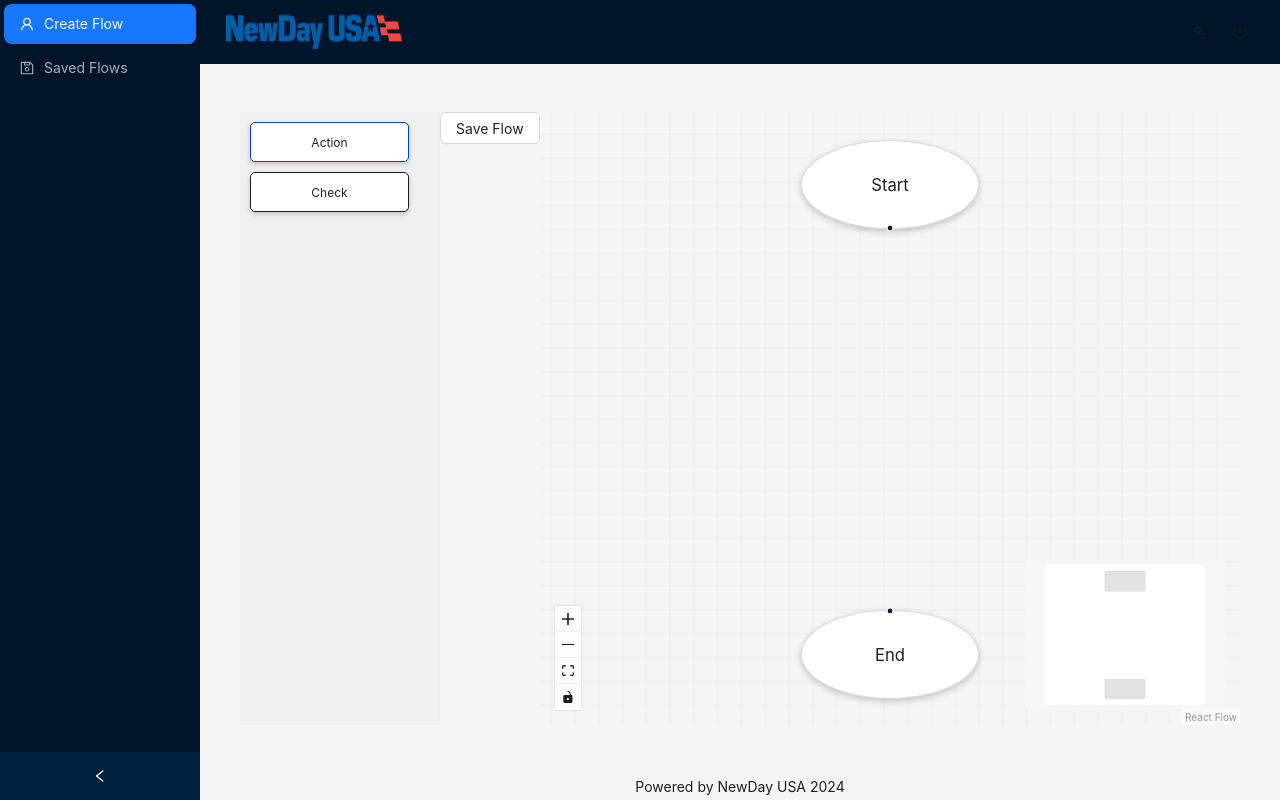
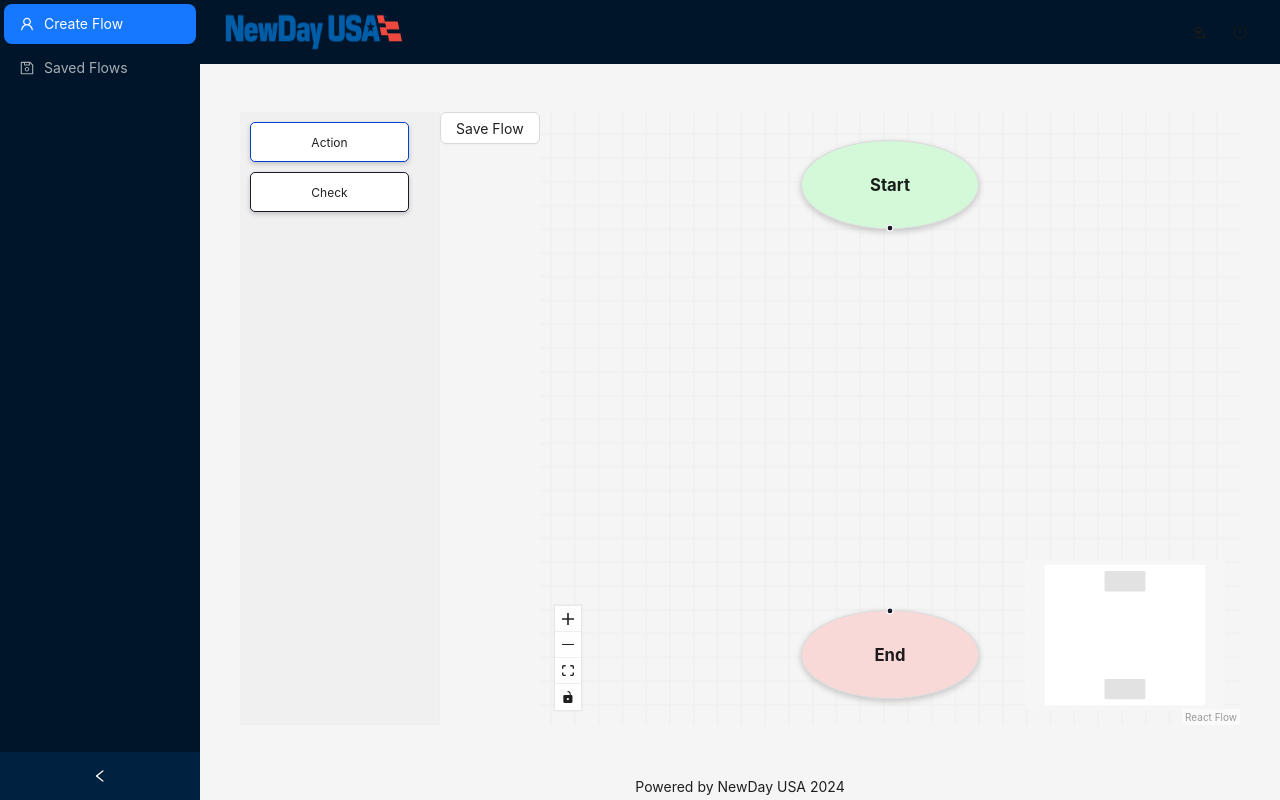
Before and after one commit to DinnuDev/workflowcrm, a React (Create React App) app: page /createflow in a window 1280 px wide. Built offline with nearby package versions, Linux system fonts and the light colour scheme.

Commit message:
additional chagnes

```diff
--- a/src/Components/CustomNodes/ActionNode.js
+++ b/src/Components/CustomNodes/ActionNode.js
@@ -1,6 +1,11 @@
-import { DeleteOutlined, EditOutlined, PlusOutlined } from "@ant-design/icons";
+import {
+  DeleteOutlined,
+  EditOutlined,
+  EyeOutlined,
+  PlusOutlined,
+} from "@ant-design/icons";
 import { Handle, Position } from "@xyflow/react";
-import { Button, Drawer, Form, Select, Space } from "antd";
+import { Button, Drawer, Form, Popover, Select, Space } from "antd";
 import React, { useState } from "react";
 
 const { Option } = Select;
@@ -9,7 +14,7 @@ const nodeStyle = {
   padding: "10px",
   borderRadius: "5px",
   boxShadow: "0 2px 5px rgba(0,0,0,0.2)",
-  backgroundColor: "#fff",
+  backgroundColor: "#fff8dc", // Light blue background color
   border: "1px solid #ddd",
   display: "flex",
   alignItems: "center",
@@ -54,6 +59,20 @@ const ActionNode = ({ id, data }) => {
     closeDrawer();
   };
 
+  const popoverContent = (
+    <div>
+      {actions.length > 0 ? (
+        actions.map((action, index) => (
+          <div key={index}>
+            <strong>Action:</strong> {action.actionType}
+          </div>
+        ))
+      ) : (
+        <div>Empty</div>
+      )}
+    </div>
+  );
+
   return (
     <div
       style={{
@@ -66,6 +85,14 @@ const ActionNode = ({ id, data }) => {
       <div style={contentStyle}>
         <Space align="center" direction="horizontal">
           <span>Actions</span>
+          <Popover content={popoverContent} title="Actions">
+            <Button
+              type="text"
+              shape="circle"
+              size="small"
+              icon={<EyeOutlined />}
+            />
+          </Popover>
           <Button
             type="text"
             shape="circle"
--- a/src/Components/CustomNodes/CheckNode.js
+++ b/src/Components/CustomNodes/CheckNode.js
@@ -1,6 +1,11 @@
-import { DeleteOutlined, EditOutlined, PlusOutlined } from "@ant-design/icons";
+import {
+  DeleteOutlined,
+  EditOutlined,
+  EyeOutlined,
+  PlusOutlined,
+} from "@ant-design/icons";
 import { Handle, Position } from "@xyflow/react";
-import { Button, Drawer, Form, Input, Select, Space } from "antd";
+import { Button, Drawer, Form, Input, Popover, Select, Space } from "antd";
 import React, { useState } from "react";
 
 const { Option } = Select;
@@ -9,20 +14,23 @@ const nodeStyle = {
   padding: "10px",
   borderRadius: "5px",
   boxShadow: "0 2px 5px rgba(0,0,0,0.2)",
-  backgroundColor: "#fff",
+  backgroundColor: "#e6f7ff", // Light blue background color
   border: "1px solid #ddd",
   display: "flex",
   alignItems: "center",
-  justifyContent: "space-between",
+  justifyContent: "center",
   width: "150px",
   height: "150px", // Adjusted for square shape
+  transform: "rotate(45deg)", // Rotate for rhombus shape
 };
 
 const contentStyle = {
-  width: "100%",
   display: "flex",
   alignItems: "center",
   justifyContent: "space-between",
+  transform: "rotate(-45deg)", // Counter-rotate content to make it horizontal
+  width: "100%", // Ensure full width usage
+  height: "100%", // Ensure full height usage
 };
 
 const CheckNode = ({ id, data }) => {
@@ -54,18 +62,42 @@ const CheckNode = ({ id, data }) => {
     closeDrawer();
   };
 
+  const popoverContent = (
+    <div>
+      {conditions.length > 0 ? (
+        conditions.map((condition, index) => (
+          <div key={index}>
+            <strong>Field:</strong> {condition.field},
+            <strong> Operator:</strong> {condition.operator},
+            <strong> Value:</strong> {condition.value}
+          </div>
+        ))
+      ) : (
+        <div>Empty</div>
+      )}
+    </div>
+  );
+
   return (
     <div
       style={{
         ...nodeStyle,
         boxShadow: isSaved
-          ? "0 5px 15px rgba(0, 255, 0, 0.35)" // Change box shadow color to green
+          ? "0 5px 15px rgba(0, 255, 0, 0.25)" // Change box shadow color to green
           : nodeStyle.boxShadow,
       }}
     >
       <div style={contentStyle}>
         <Space align="center" direction="horizontal">
           <span>Checks</span>
+          <Popover content={popoverContent} title="Node Data">
+            <Button
+              type="text"
+              shape="circle"
+              size="small"
+              icon={<EyeOutlined />}
+            />
+          </Popover>
           <Button
             type="text"
             shape="circle"
--- a/src/Components/CustomNodes/EndNode.js
+++ b/src/Components/CustomNodes/EndNode.js
@@ -2,11 +2,11 @@ import { Handle, Position } from "@xyflow/react";
 import { Space } from "antd";
 import React from "react";
 
-const ellipticalNodeStyle = {
+const endNodeStyle = {
   padding: "10px",
   borderRadius: "50%",
   boxShadow: "0 2px 5px rgba(0,0,0,0.2)",
-  backgroundColor: "#fff",
+  backgroundColor: "#f9d8d8",
   border: "1px solid #ddd",
   width: "150px",
   height: "75px",
@@ -15,11 +15,13 @@ const ellipticalNodeStyle = {
   alignItems: "center",
   justifyContent: "center",
   position: "relative",
+  textAlign: "center",
+  fontWeight: "bold",
 };
 
 const EndNode = ({ id, data }) => {
   return (
-    <div style={ellipticalNodeStyle}>
+    <div style={endNodeStyle}>
       <Space align="baseline" direction="horizontal">
         <span>End</span>
         {/* <Button
--- a/src/Components/CustomNodes/StartNode.js
+++ b/src/Components/CustomNodes/StartNode.js
@@ -2,11 +2,11 @@ import { Handle, Position } from "@xyflow/react";
 import { Space } from "antd";
 import React from "react";
 
-const ellipticalNodeStyle = {
+const startNodeStyle = {
   padding: "10px",
   borderRadius: "50%",
   boxShadow: "0 2px 5px rgba(0,0,0,0.2)",
-  backgroundColor: "#fff",
+  backgroundColor: "#d3f9d8",
   border: "1px solid #ddd",
   width: "150px",
   height: "75px",
@@ -16,11 +16,12 @@ const ellipticalNodeStyle = {
   justifyContent: "center",
   position: "relative",
   textAlign: "center",
+  fontWeight: "bold",
 };
 
 const StartNode = ({ id, data }) => {
   return (
-    <div style={ellipticalNodeStyle}>
+    <div style={startNodeStyle}>
       <Space align="center" direction="horizontal">
         <span>Start</span>
         {/* <Button
--- a/src/Components/RootFlow/RootFlow.js
+++ b/src/Components/RootFlow/RootFlow.js
@@ -1,3 +1,4 @@
+/* eslint-disable react-hooks/exhaustive-deps */
 import {
   Background,
   BackgroundVariant,
@@ -71,7 +72,7 @@ const RootFlow = () => {
             type: "step",
             markerEnd: { color: "black" },
             style: {
-              strokeWidth: 2,
+              strokeWidth: 1,
               stroke: "black",
             },
           },
@@ -110,7 +111,7 @@ const RootFlow = () => {
         },
       };
 
-      setNodes((nds) => nds.concat(newNode));
+      setNodes((nds) => [...nds, newNode]); // Retain existing nodes and add new node
     },
     [screenToFlowPosition, setNodes]
   );
```
